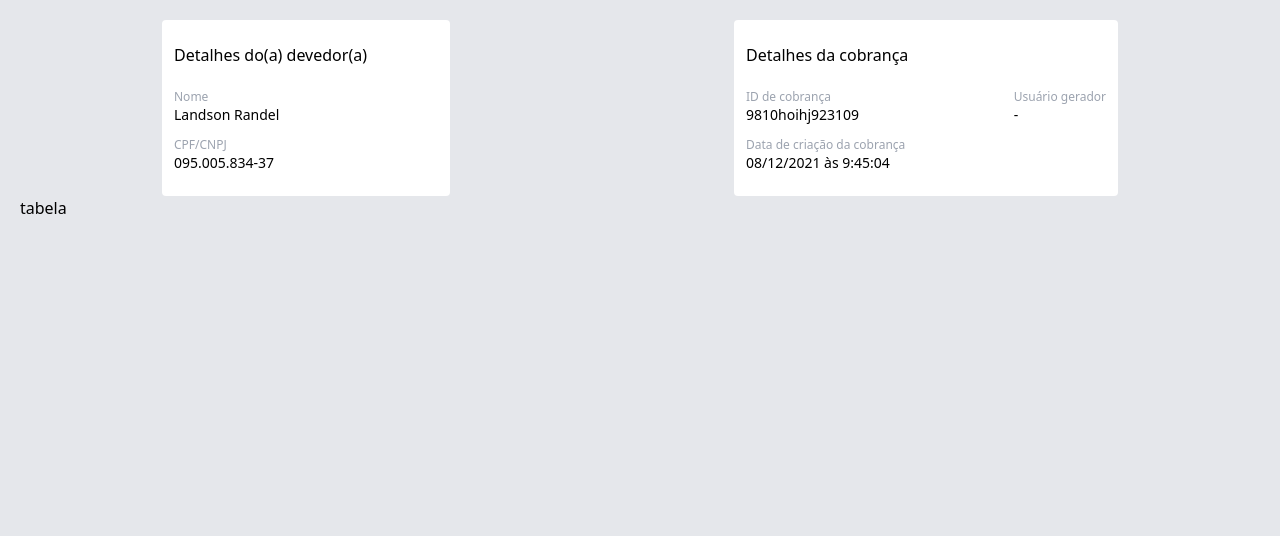
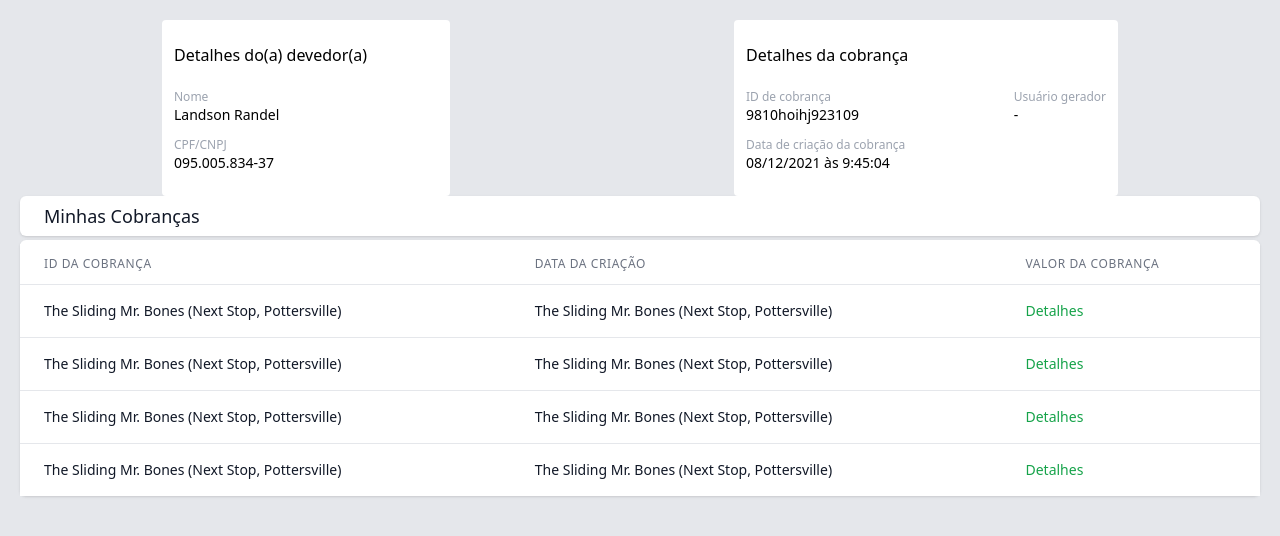
Before and after one commit to landson90/peerbnk, a React (Create React App) app: page / in a window 1280 px wide. Shown: the top 536 px of the page. Built offline with nearby package versions, Linux system fonts and the light colour scheme.

Commit message:
termino da tela home

```diff
--- a/src/App.tsx
+++ b/src/App.tsx
@@ -1,7 +1,8 @@
 import { DetailsView } from "./view/Details";
+import { HomeView } from "./view/Home";
 
 function App() {
-  return <DetailsView />;
+  return <HomeView />;
 }
 
 export default App;
--- a/src/pages/Details.page.tsx
+++ /dev/null
@@ -1,10 +0,0 @@
-import { DetailsView } from "../view/Details";
-import { LayoutView } from "../view/layout.view";
-
-export function DetailsPage() {
-  return (
-    <LayoutView>
-      <DetailsView />
-    </LayoutView>
-  );
-}
--- a/src/view/Details/index.tsx
+++ b/src/view/Details/index.tsx
@@ -1,18 +1,13 @@
 import { CollectionCard } from "../../components/collectionCard";
 import { DebtorCard } from "../../components/debtorCard";
+import { TableComponent } from "../../components/table";
 import { LayoutView } from "../layout.view";
 
 export function DetailsView() {
   return (
-    <LayoutView>
-      <div className="flex justify-around">
-        <DebtorCard />
-        <CollectionCard />
-      </div>
-
-      <div>
-        <h1>tabela</h1>
-      </div>
-    </LayoutView>
+    <div className="flex justify-around">
+      <DebtorCard />
+      <CollectionCard />
+    </div>
   );
 }
--- a/src/view/Home/index.tsx
+++ b/src/view/Home/index.tsx
@@ -1,10 +1,12 @@
 import { HeaderComponent } from "../../components/header";
+import { DetailsView } from "../Details";
 import { LayoutView } from "../layout.view";
 import { TableView } from "../Table";
 
 export function HomeView() {
   return (
     <LayoutView>
+      <DetailsView />
       <div className="bg-white  shadow rounded-md p-2">
         <HeaderComponent />
       </div>
```
